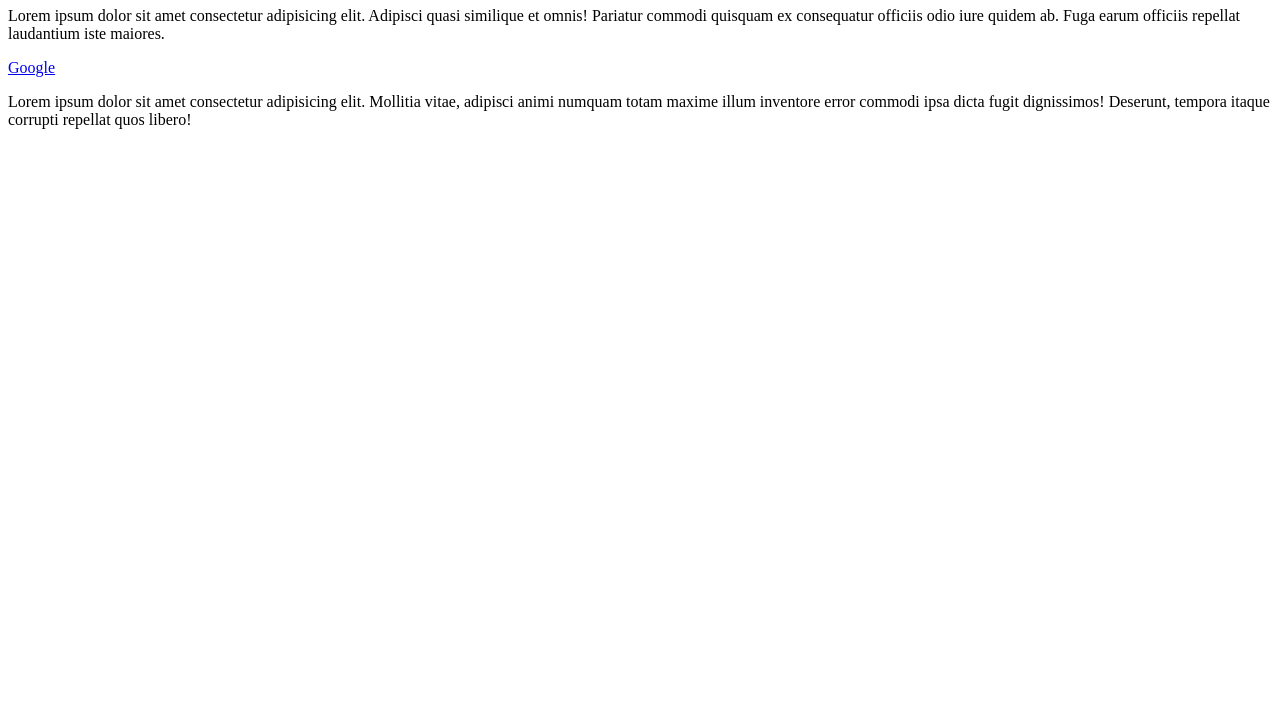
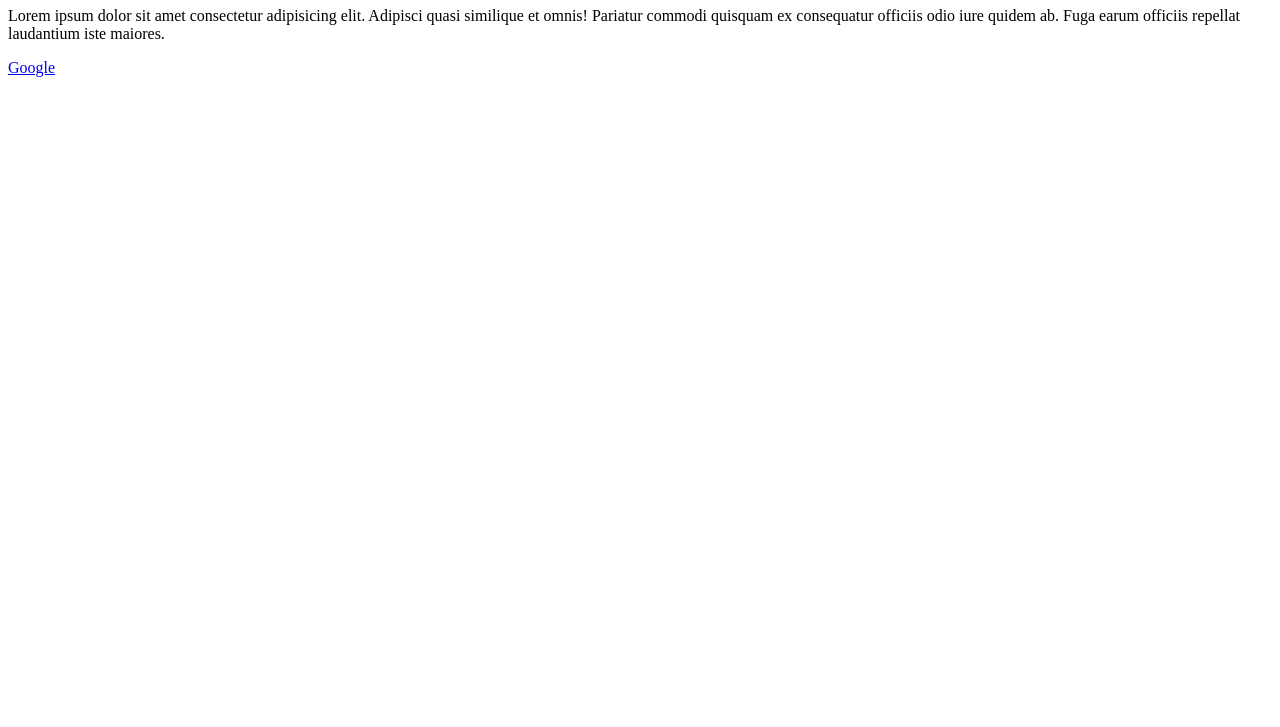
Before and after one commit to Waqar-484/testing_project, a plain HTML site: page index.html in a window 1280 px wide. Shown: the part 73-800 px from the top of the page. Drawn offline with Linux system fonts and the light colour scheme.

Commit message:
new change

```diff
--- a/index.html
+++ b/index.html
@@ -12,6 +12,6 @@
 
      <a href="https:wwww.google.com">Google</a>
 
-     <p>Lorem ipsum dolor sit amet consectetur adipisicing elit. Mollitia vitae, adipisci animi numquam totam maxime illum inventore error commodi ipsa dicta fugit dignissimos! Deserunt, tempora itaque corrupti repellat quos libero!</p>
+
 </body>
 </html>
```
